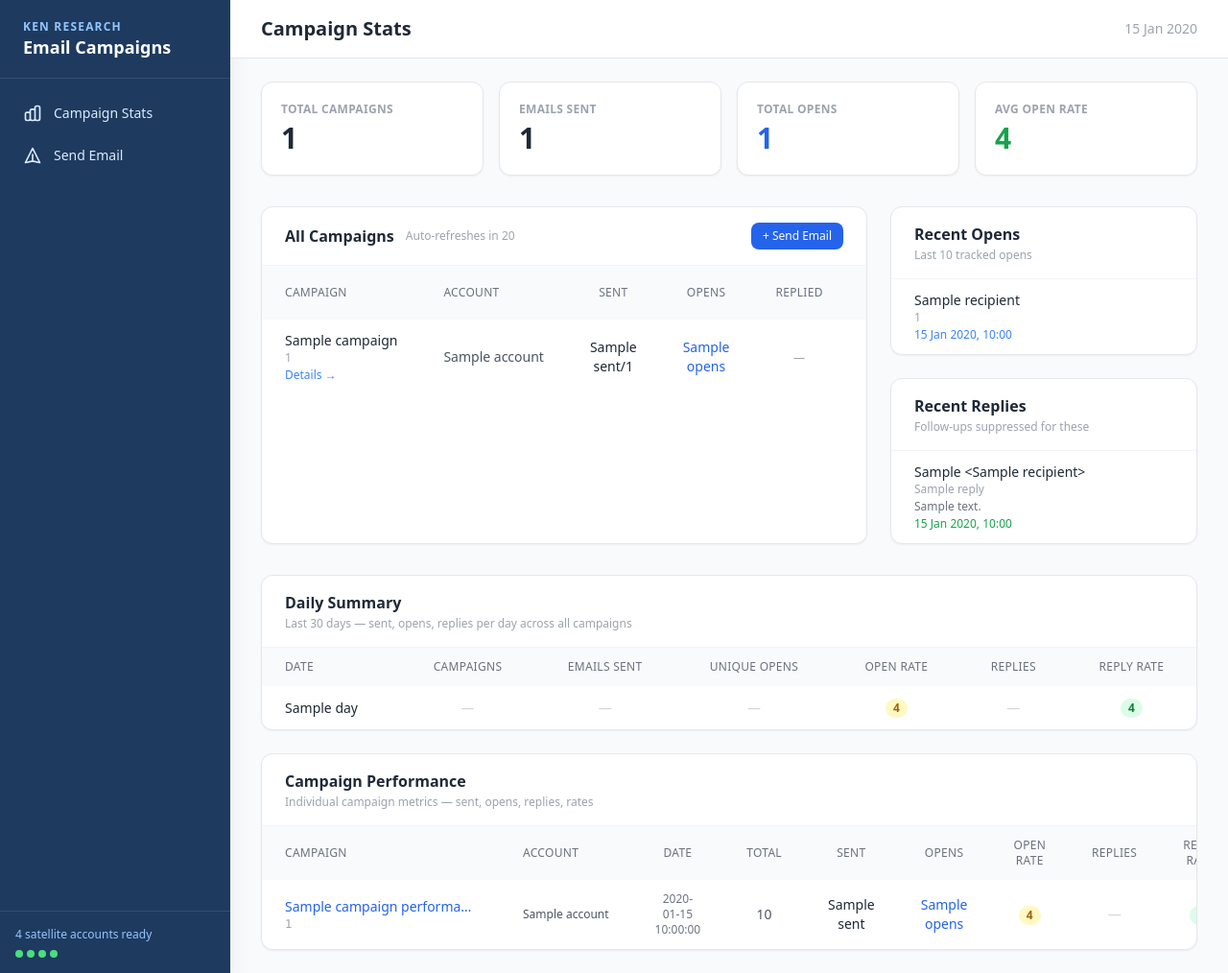
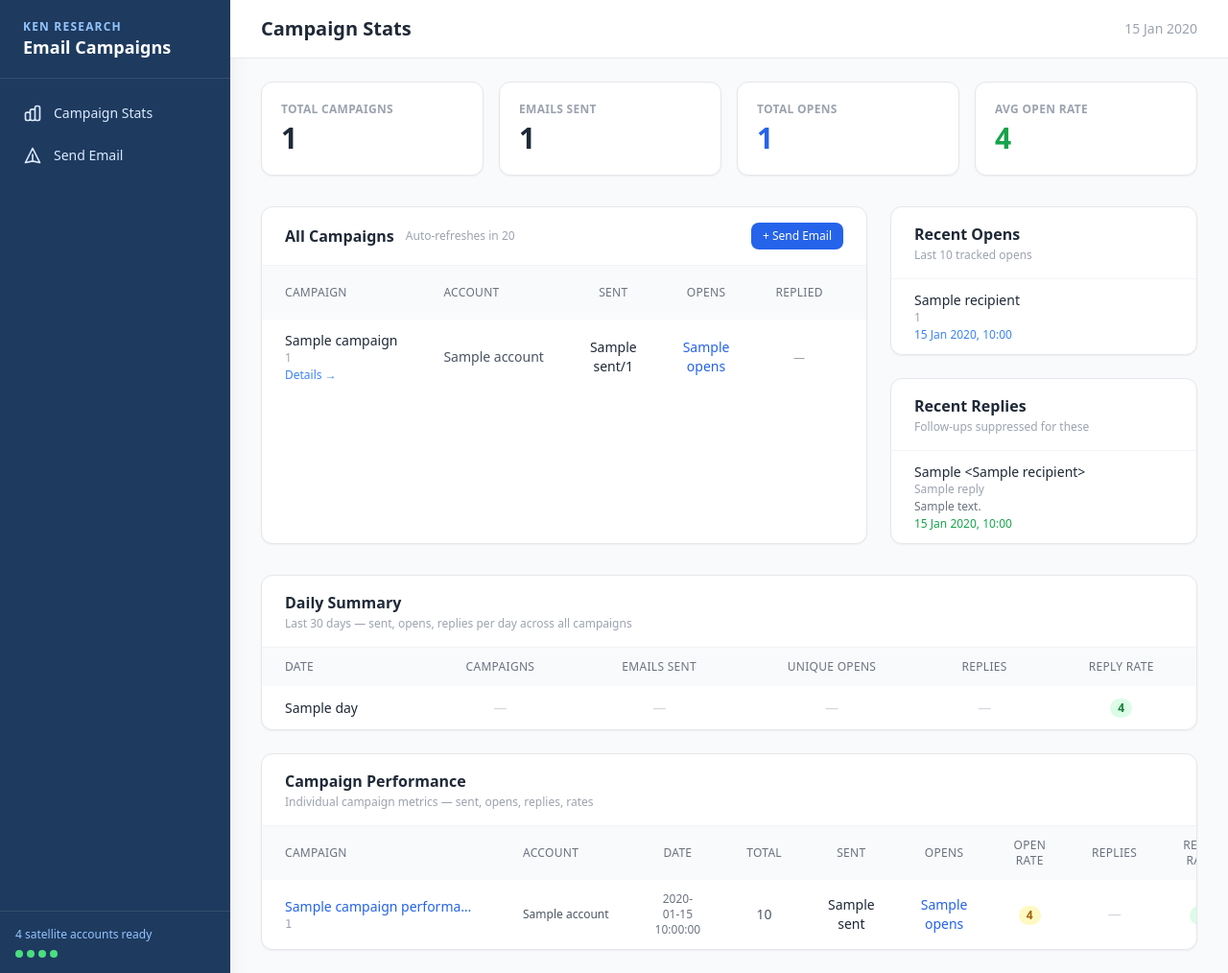
Before and after one commit to vanshmeenaken/ABM-Email-Campaign-Automation, a Flask app: template templates/dashboard.html in a window 1280 px wide. Shown: the whole page at 96% size. Run offline with Flask 3, Linux system fonts and the light colour scheme; the template is opened without the code that fills it: most values are stand-ins (such as "Sample title", 1, 10 or a date in 2020); some libraries are stand-ins or nearby versions.

Commit message:
Fix duplicate opens counting and remove misleading daily open rate
Daily open rate (opens-that-day / sent-that-day) was always wrong because
people open emails from previous days -- 89 sends on Jun 11 show up as
opens on Jun 12 against only 3 Jun-12 sends, producing 866% rate.

- Remove Open Rate column from Daily Summary table entirely
- Daily unique opens now deduplicates by recipient+campaign_id so the
  same person in two campaigns isn't double-counted on the same day
- Per-campaign open rate in Campaign Performance table is unaffected
  (already correct with COUNT(DISTINCT recipient))

Co-Authored-By: Claude Sonnet 4.6 <noreply@anthropic.com>

```diff
--- a/app.py
+++ b/app.py
@@ -727,7 +727,8 @@ def get_daily_stats():
     from collections import defaultdict
 
     opens_by_day_rows = query_db("""
-        SELECT LEFT(timestamp, 10) as day, COUNT(DISTINCT recipient) as opens
+        SELECT LEFT(timestamp, 10) as day,
+               COUNT(DISTINCT recipient || '|' || campaign_id) as opens
         FROM opens
         GROUP BY LEFT(timestamp, 10)
         ORDER BY day DESC
@@ -779,7 +780,6 @@ def get_daily_stats():
             "sent":       sent,
             "opens":      opens,
             "replies":    replies,
-            "open_rate":  f"{opens / sent * 100:.1f}%" if sent > 0 else "—",
             "reply_rate": f"{replies / sent * 100:.1f}%" if sent > 0 else "—",
         })
     return daily
--- a/templates/dashboard.html
+++ b/templates/dashboard.html
@@ -250,7 +250,6 @@
           <th class="px-6 py-3 text-center font-medium">Campaigns</th>
           <th class="px-6 py-3 text-center font-medium">Emails Sent</th>
           <th class="px-6 py-3 text-center font-medium">Unique Opens</th>
-          <th class="px-6 py-3 text-center font-medium">Open Rate</th>
           <th class="px-6 py-3 text-center font-medium">Replies</th>
           <th class="px-6 py-3 text-center font-medium">Reply Rate</th>
         </tr>
@@ -267,14 +266,6 @@
           </td>
           <td class="px-6 py-3 text-center text-blue-600 font-medium">
             {% if d.opens > 0 %}{{ d.opens }}{% else %}<span class="text-gray-300">—</span>{% endif %}
-          </td>
-          <td class="px-6 py-3 text-center">
-            <span class="inline-block px-2 py-0.5 rounded-full text-xs font-semibold
-              {% if d.open_rate != '—' and d.open_rate.rstrip('%')|float > 30 %}bg-green-100 text-green-700
-              {% elif d.open_rate == '—' %}bg-gray-100 text-gray-400
-              {% else %}bg-yellow-100 text-yellow-700{% endif %}">
-              {{ d.open_rate }}
-            </span>
           </td>
           <td class="px-6 py-3 text-center text-green-600 font-medium">
             {% if d.replies > 0 %}{{ d.replies }}{% else %}<span class="text-gray-300">—</span>{% endif %}
```
